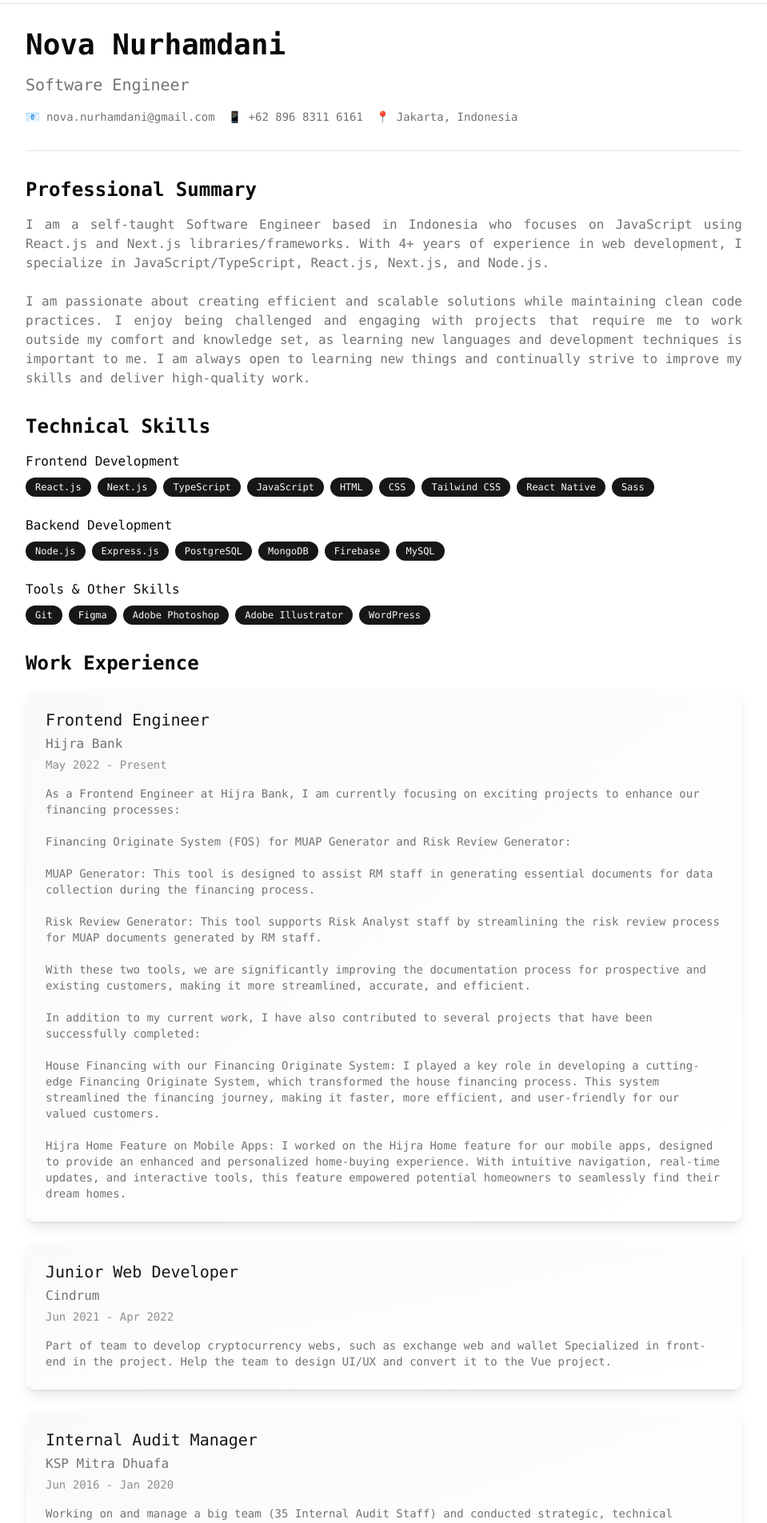
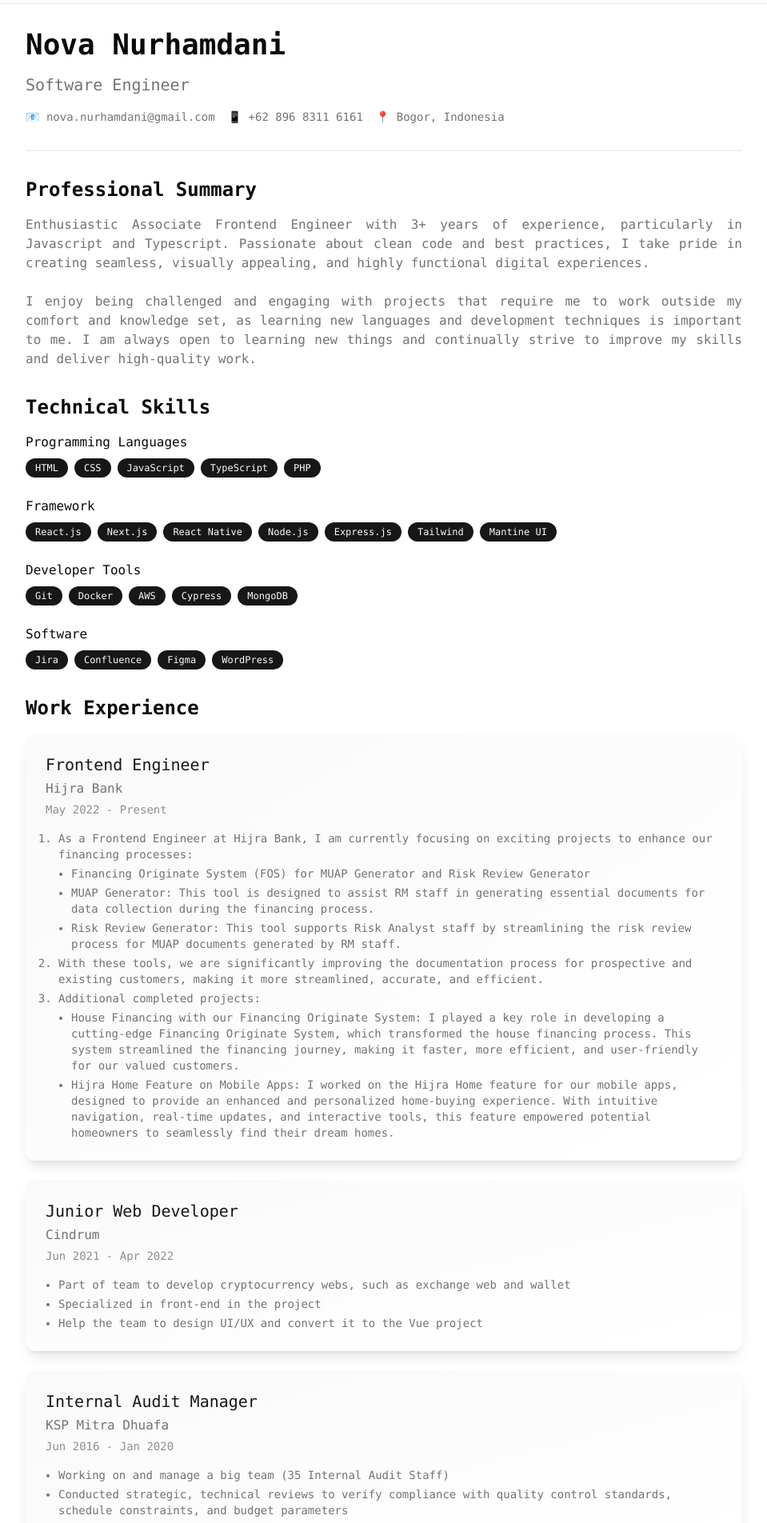
Before and after one commit to novanurhamdani/novanop, a Next.js app: page / in a window 1280 px wide. Shown: the part 60-1964 px from the top of the page at 80% size, without its empty margins (160-1119 px from the left). Built offline with nearby package versions, Linux system fonts and the light colour scheme.

Commit message:
feat: update cv content

```diff
--- a/components/cv-content.tsx
+++ b/components/cv-content.tsx
@@ -12,7 +12,7 @@ export function CVContent() {
         <div className="mt-4 flex flex-wrap gap-4 text-sm text-muted-foreground">
           <p>📧 nova.nurhamdani@gmail.com</p>
           <p>📱 +62 896 8311 6161</p>
-          <p>📍 Jakarta, Indonesia</p>
+          <p>📍 Bogor, Indonesia</p>
         </div>
       </div>
 
@@ -20,17 +20,16 @@ export function CVContent() {
       <section>
         <h2 className="mb-4 text-2xl font-semibold">Professional Summary</h2>
         <p className="text-muted-foreground text-justify">
-          I am a self-taught Software Engineer based in Indonesia who focuses on
-          JavaScript using React.js and Next.js libraries/frameworks. With 4+
-          years of experience in web development, I specialize in
-          JavaScript/TypeScript, React.js, Next.js, and Node.js.
+          Enthusiastic Associate Frontend Engineer with 3+ years of experience,
+          particularly in Javascript and Typescript. Passionate about clean code
+          and best practices, I take pride in creating seamless, visually
+          appealing, and highly functional digital experiences.
           <br />
-          <br />I am passionate about creating efficient and scalable solutions
-          while maintaining clean code practices. I enjoy being challenged and
-          engaging with projects that require me to work outside my comfort and
-          knowledge set, as learning new languages and development techniques is
-          important to me. I am always open to learning new things and
-          continually strive to improve my skills and deliver high-quality work.
+          <br />I enjoy being challenged and engaging with projects that require
+          me to work outside my comfort and knowledge set, as learning new
+          languages and development techniques is important to me. I am always
+          open to learning new things and continually strive to improve my
+          skills and deliver high-quality work.
         </p>
       </section>
 
@@ -38,20 +37,35 @@ export function CVContent() {
       <section>
         <h2 className="mb-4 text-2xl font-semibold">Technical Skills</h2>
         <div className="space-y-6">
-          {/* Frontend Skills */}
+          {/* Programming Languages */}
           <div>
-            <h3 className="mb-2 text-md font-medium">Frontend Development</h3>
+            <h3 className="mb-2 text-md font-medium">Programming Languages</h3>
+            <div className="flex flex-wrap gap-2">
+              {["HTML", "CSS", "JavaScript", "TypeScript", "PHP"].map(
+                (skill) => (
+                  <span
+                    key={skill}
+                    className="rounded-full bg-primary px-3 py-1 text-xs text-primary-foreground"
+                  >
+                    {skill}
+                  </span>
+                )
+              )}
+            </div>
+          </div>
+
+          {/* Framework Skills */}
+          <div>
+            <h3 className="mb-2 text-md font-medium">Framework</h3>
             <div className="flex flex-wrap gap-2">
               {[
                 "React.js",
                 "Next.js",
-                "TypeScript",
-                "JavaScript",
-                "HTML",
-                "CSS",
-                "Tailwind CSS",
                 "React Native",
-                "Sass",
+                "Node.js",
+                "Express.js",
+                "Tailwind",
+                "Mantine UI",
               ].map((skill) => (
                 <span
                   key={skill}
@@ -63,18 +77,11 @@ export function CVContent() {
             </div>
           </div>
 
-          {/* Backend Skills */}
+          {/* Developer Tools */}
           <div>
-            <h3 className="mb-2 text-md font-medium">Backend Development</h3>
+            <h3 className="mb-2 text-md font-medium">Developer Tools</h3>
             <div className="flex flex-wrap gap-2">
-              {[
-                "Node.js",
-                "Express.js",
-                "PostgreSQL",
-                "MongoDB",
-                "Firebase",
-                "MySQL",
-              ].map((skill) => (
+              {["Git", "Docker", "AWS", "Cypress", "MongoDB"].map((skill) => (
                 <span
                   key={skill}
                   className="rounded-full bg-primary px-3 py-1 text-xs text-primary-foreground"
@@ -85,17 +92,11 @@ export function CVContent() {
             </div>
           </div>
 
-          {/* Tools & Others */}
+          {/* Software */}
           <div>
-            <h3 className="mb-2 text-md font-medium">Tools & Other Skills</h3>
+            <h3 className="mb-2 text-md font-medium">Software</h3>
             <div className="flex flex-wrap gap-2">
-              {[
-                "Git",
-                "Figma",
-                "Adobe Photoshop",
-                "Adobe Illustrator",
-                "WordPress",
-              ].map((skill) => (
+              {["Jira", "Confluence", "Figma", "WordPress"].map((skill) => (
                 <span
                   key={skill}
                   className="rounded-full bg-primary px-3 py-1 text-xs text-primary-foreground"
@@ -131,14 +132,43 @@ export function CVContent() {
                 <p className="text-sm text-muted-foreground/80 mt-1">
                   {experience.period}
                 </p>
-                <p className="mt-4 text-sm text-muted-foreground whitespace-pre-line">
-                  {experience.description}
-                </p>
+                <div
+                  className="mt-4 text-sm text-muted-foreground [&_ul]:list-disc [&>ol]:list-decimal [&_ul]:ml-4 [&>ol]:ml-4 [&_li]:mt-1"
+                  dangerouslySetInnerHTML={{ __html: experience.description }}
+                />
               </div>
             </div>
           ))}
         </div>
       </section>
+
+      {/* Education */}
+      <section>
+        <h2 className="mb-4 text-2xl font-semibold">Education</h2>
+        <div className="space-y-6">
+          <div className="group relative overflow-hidden rounded-xl backdrop-blur-md bg-background/30 border border-muted/30 p-6 shadow-lg transition-all hover:shadow-xl hover:-translate-y-1 w-full">
+            {/* Glassmorphism effect overlay */}
+            <div className="absolute inset-0 bg-gradient-to-br from-primary/5 to-background/5 opacity-50" />
+
+            {/* Content */}
+            <div className="relative">
+              <h3 className="text-xl font-medium text-primary">
+                Bachelor of Science in Computer Science
+              </h3>
+              <p className="text-muted-foreground mt-1 font-medium">
+                University of the People
+              </p>
+              <p className="text-sm text-muted-foreground/80 mt-1">
+                Expected Graduation: 2028
+              </p>
+              <div className="mt-4 text-sm text-muted-foreground space-y-2">
+                <p>Currently studying</p>
+                <p>Current GPA: 3.84</p>
+              </div>
+            </div>
+          </div>
+        </div>
+      </section>
     </div>
   );
 }
--- a/constants/experience.ts
+++ b/constants/experience.ts
@@ -10,36 +10,42 @@ export const experiences: Experience[] = [
     title: "Frontend Engineer",
     company: "Hijra Bank",
     period: "May 2022 - Present",
-    description: `As a Frontend Engineer at Hijra Bank, I am currently focusing on exciting projects to enhance our financing processes:
-
-Financing Originate System (FOS) for MUAP Generator and Risk Review Generator:
-
-MUAP Generator: This tool is designed to assist RM staff in generating essential documents for data collection during the financing process.
-
-Risk Review Generator: This tool supports Risk Analyst staff by streamlining the risk review process for MUAP documents generated by RM staff.
-
-With these two tools, we are significantly improving the documentation process for prospective and existing customers, making it more streamlined, accurate, and efficient.
-
-In addition to my current work, I have also contributed to several projects that have been successfully completed:
-
-House Financing with our Financing Originate System: I played a key role in developing a cutting-edge Financing Originate System, which transformed the house financing process. This system streamlined the financing journey, making it faster, more efficient, and user-friendly for our valued customers.
-
-Hijra Home Feature on Mobile Apps: I worked on the Hijra Home feature for our mobile apps, designed to provide an enhanced and personalized home-buying experience. With intuitive navigation, real-time updates, and interactive tools, this feature empowered potential homeowners to seamlessly find their dream homes.`,
+    description: `<ol>
+      <li>As a Frontend Engineer at Hijra Bank, I am currently focusing on exciting projects to enhance our financing processes:
+        <ul>
+          <li>Financing Originate System (FOS) for MUAP Generator and Risk Review Generator</li>
+          <li>MUAP Generator: This tool is designed to assist RM staff in generating essential documents for data collection during the financing process.</li>
+          <li>Risk Review Generator: This tool supports Risk Analyst staff by streamlining the risk review process for MUAP documents generated by RM staff.</li>
+        </ul>
+      </li>
+      <li>With these tools, we are significantly improving the documentation process for prospective and existing customers, making it more streamlined, accurate, and efficient.</li>
+      <li>Additional completed projects:
+        <ul>
+          <li>House Financing with our Financing Originate System: I played a key role in developing a cutting-edge Financing Originate System, which transformed the house financing process. This system streamlined the financing journey, making it faster, more efficient, and user-friendly for our valued customers.</li>
+          <li>Hijra Home Feature on Mobile Apps: I worked on the Hijra Home feature for our mobile apps, designed to provide an enhanced and personalized home-buying experience. With intuitive navigation, real-time updates, and interactive tools, this feature empowered potential homeowners to seamlessly find their dream homes.</li>
+        </ul>
+      </li>
+    </ol>`,
   },
   {
     title: "Junior Web Developer",
     company: "Cindrum",
     period: "Jun 2021 - Apr 2022",
-    description:
-      "Part of team to develop cryptocurrency webs, such as exchange web and wallet Specialized in front-end in the project. Help the team to design UI/UX and convert it to the Vue project.",
+    description: `<ul>
+      <li>Part of team to develop cryptocurrency webs, such as exchange web and wallet</li>
+      <li>Specialized in front-end in the project</li>
+      <li>Help the team to design UI/UX and convert it to the Vue project</li>
+    </ul>`,
   },
   {
     title: "Internal Audit Manager",
     company: "KSP Mitra Dhuafa",
     period: "Jun 2016 - Jan 2020",
-    description: `Working on and manage a big team (35 Internal Audit Staff) and conducted strategic, technical reviews to verify compliance with quality control standards, schedule constraints, and budget parameters. Gathered and analyzed ﬁnancial data to determine increased fraud detection earlier than before.
-
-I also trained and mentored department staff on policies and procedures to establish a strong foundation for client development and service activities. As Internal Audit Manager I have a responsibility to give recommended changes to management regarding ﬁnancial operations.`,
+    description: `<ul>
+      <li>Working on and manage a big team (35 Internal Audit Staff)</li>
+      <li>Conducted strategic, technical reviews to verify compliance with quality control standards, schedule constraints, and budget parameters</li>
+      <li>Gathered and analyzed financial data to determine increased fraud detection</li>
+    </ul>`,
   },
   {
     title: "Management Information System Staff",
```
